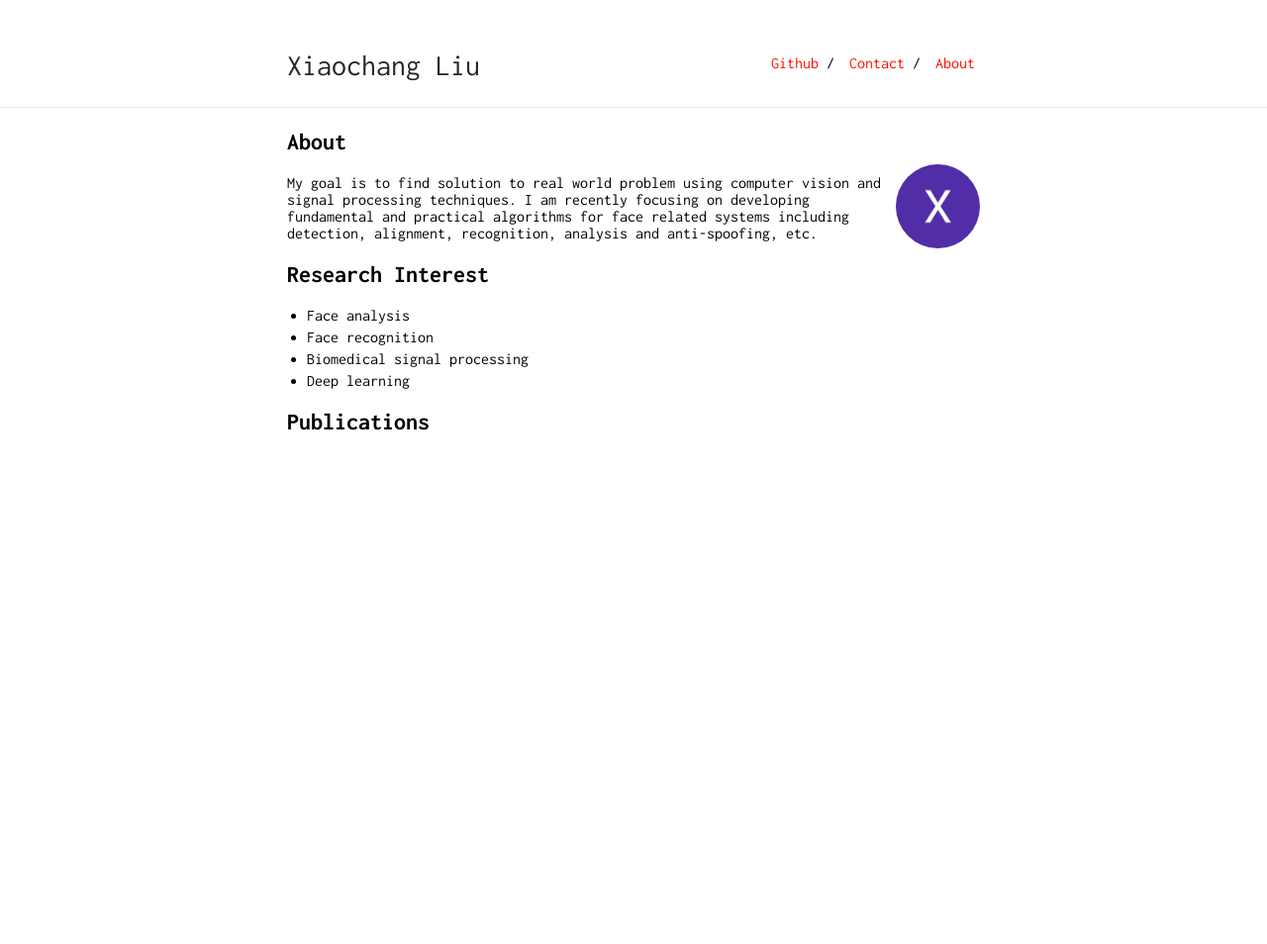
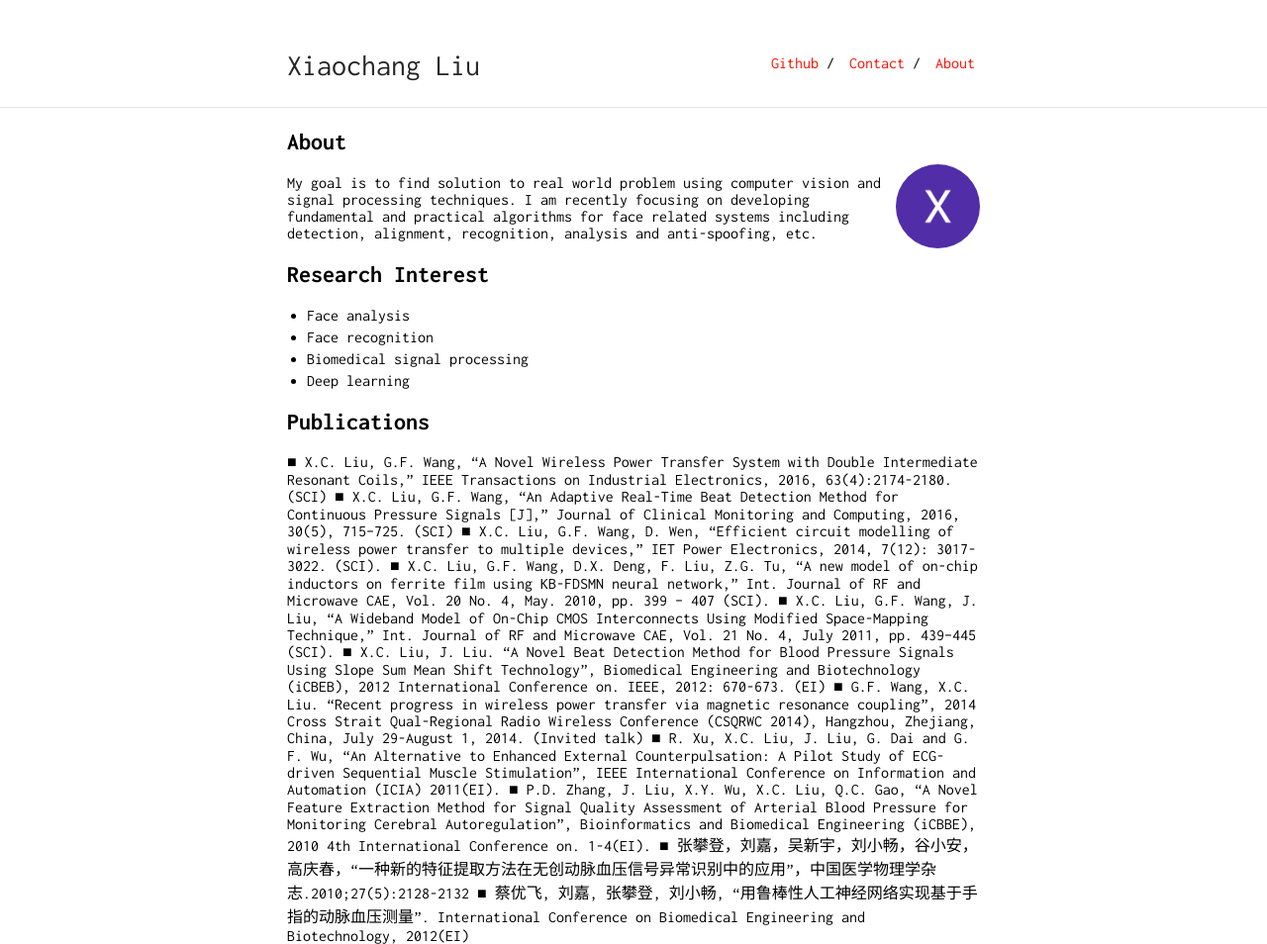
Before and after one commit to deepinx/deepinx.github.io, a Jekyll site: the page built from index.md, in a window 1280 px wide. Shown: the whole page at 99% size. Built offline with Jekyll 4.4.1, drawn with Linux system fonts in a browser that asks for light colours; our own code applies the rules of GitHub Pages for plain Markdown files; before the commit the page ends 900 px from its top, so only the background shows below that.

Commit message:
Update index.md

```diff
--- a/index.md
+++ b/index.md
@@ -18,3 +18,15 @@
 
 
 ## Publications
+
+■  X.C. Liu, G.F. Wang, "A Novel Wireless Power Transfer System with Double Intermediate Resonant Coils," IEEE Transactions on Industrial Electronics, 2016, 63(4):2174-2180. (SCI)
+■  X.C. Liu, G.F. Wang, "An Adaptive Real-Time Beat Detection Method for Continuous Pressure Signals [J]," Journal of Clinical Monitoring and Computing, 2016, 30(5), 715–725. (SCI)
+■  X.C. Liu, G.F. Wang, D. Wen, "Efficient circuit modelling of wireless power transfer to multiple devices," IET Power Electronics, 2014, 7(12): 3017-3022. (SCI).
+■  X.C. Liu, G.F. Wang, D.X. Deng, F. Liu, Z.G. Tu, "A new model of on-chip inductors on ferrite film using KB-FDSMN neural network," Int. Journal of RF and Microwave CAE, Vol. 20 No. 4, May. 2010, pp. 399 – 407 (SCI).
+■  X.C. Liu, G.F. Wang, J. Liu, "A Wideband Model of On-Chip CMOS Interconnects Using Modified Space-Mapping Technique," Int. Journal of RF and Microwave CAE, Vol. 21 No. 4, July 2011, pp. 439–445 (SCI).
+■  X.C. Liu, J. Liu. "A Novel Beat Detection Method for Blood Pressure Signals Using Slope Sum Mean Shift Technology", Biomedical Engineering and Biotechnology (iCBEB), 2012 International Conference on. IEEE, 2012: 670-673. (EI)
+■  G.F. Wang, X.C. Liu. "Recent progress in wireless power transfer via magnetic resonance coupling", 2014 Cross Strait Qual-Regional Radio Wireless Conference (CSQRWC 2014), Hangzhou, Zhejiang, China, July 29-August 1, 2014. (Invited talk)
+■  R. Xu, X.C. Liu, J. Liu, G. Dai and G. F. Wu, "An Alternative to Enhanced External Counterpulsation: A Pilot Study of ECG-driven Sequential Muscle Stimulation", IEEE International Conference on Information and Automation (ICIA) 2011(EI).
+■  P.D. Zhang, J. Liu, X.Y. Wu, X.C. Liu, Q.C. Gao, "A Novel Feature Extraction Method for Signal Quality Assessment of Arterial Blood Pressure for Monitoring Cerebral Autoregulation", Bioinformatics and Biomedical Engineering (iCBBE), 2010 4th International Conference on. 1-4(EI).
+■  张攀登，刘嘉，吴新宇，刘小畅，谷小安，高庆春，“一种新的特征提取方法在无创动脉血压信号异常识别中的应用”，中国医学物理学杂志.2010;27(5):2128-2132
+■  蔡优飞, 刘嘉, 张攀登, 刘小畅, “用鲁棒性人工神经网络实现基于手指的动脉血压测量”. International Conference on Biomedical Engineering and Biotechnology, 2012(EI)
```
